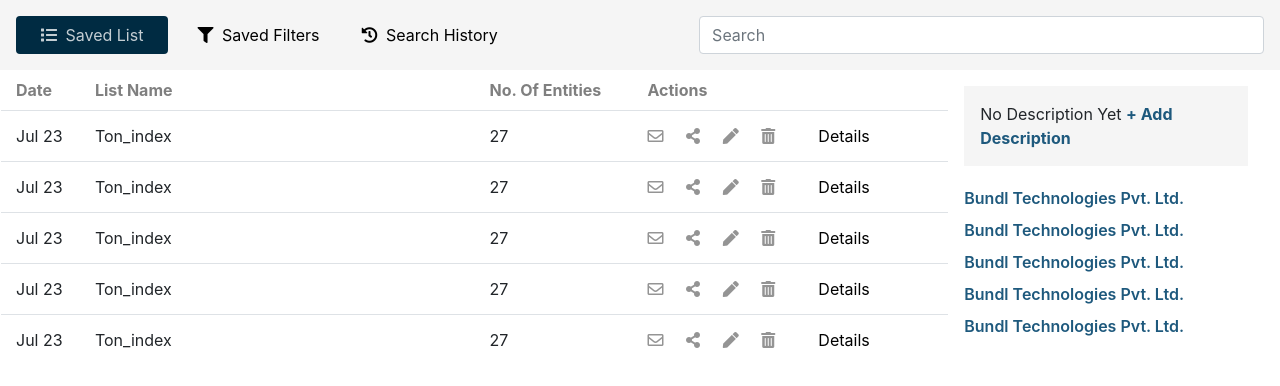
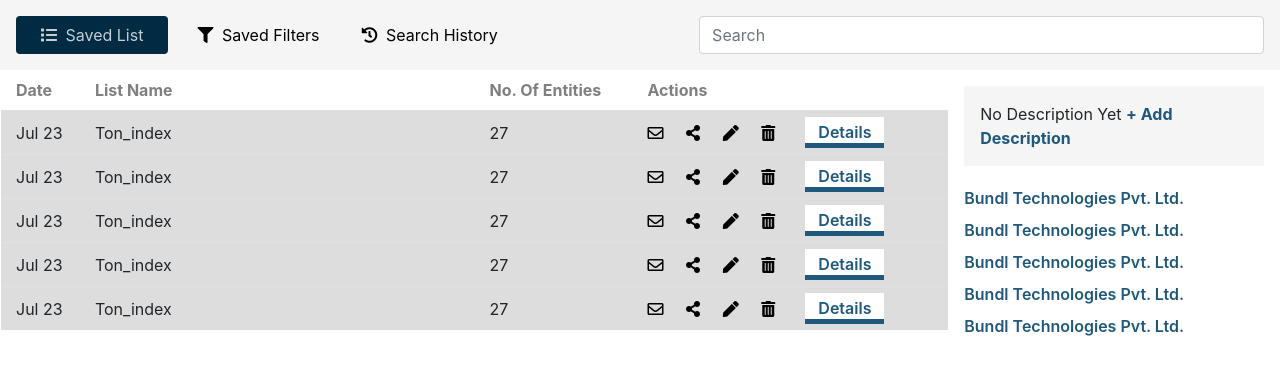
Before and after one commit to B45i/pc-task, an Angular app: page / in a window 1280 px wide. Shown: the top 386 px of the page. Built offline with nearby package versions, Linux system fonts and the light colour scheme.

Commit message:
selectexd styles

```diff
--- a/src/app/app.component.html
+++ b/src/app/app.component.html
@@ -34,7 +34,7 @@
         <div class="col-1"></div>
       </div>
 
-      <div class="row grid-item" *ngFor="let item of arr">
+      <div class="row grid-item grid-item-selected" *ngFor="let item of arr">
         <div class="col-1">Jul 23</div>
         <div class="col-5">Ton_index</div>
         <div class="col-2">27</div>
@@ -45,12 +45,14 @@
           <i class="fas fa-trash-alt"></i>
         </div>
         <div class="col-2">
-          <button class="btn">Details</button>
+          <button class="btn font-weight-600 text-pc-blue btn-detials">
+            Details
+          </button>
         </div>
       </div>
     </div>
 
-    <div class="col-3 px-3">
+    <div class="col-3 pl-3 pr-0">
       <div class="bg-pc-grey p-3 my-3">
         No Description Yet
         <a class="text-pc-blue font-weight-bold">+ Add Description</a>
--- a/src/styles.scss
+++ b/src/styles.scss
@@ -22,6 +22,36 @@
 
   &:not(:last-child) {
     border-bottom: 1px solid #dee2e6;
+  }
+
+  &:hover {
+    background-color: #eee;
+  }
+
+  &-selected {
+    background-color: #ddd;
+
+    .actions-icons {
+      color: #000;
+    }
+
+    .btn-detials {
+      position: relative;
+      padding-top: 2px;
+      padding-bottom: 3px;
+      border-radius: 0;
+      background-color: #fff;
+      &:after {
+        content: "";
+        display: inline-block;
+        position: absolute;
+        height: 5px;
+        width: 102%;
+        bottom: -1px;
+        left: -1px;
+        background-color: #1e597d;
+      }
+    }
   }
 }
 
```
